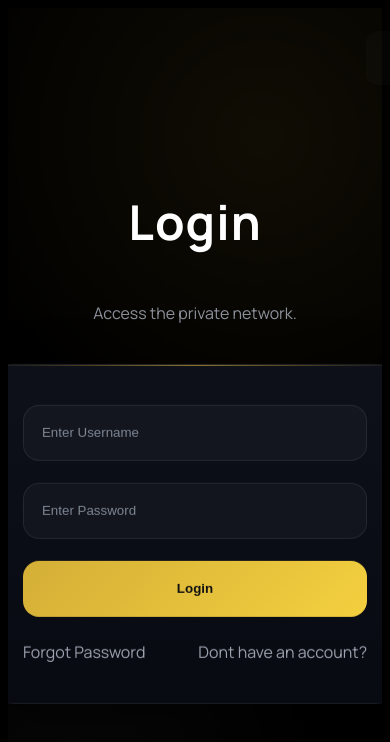
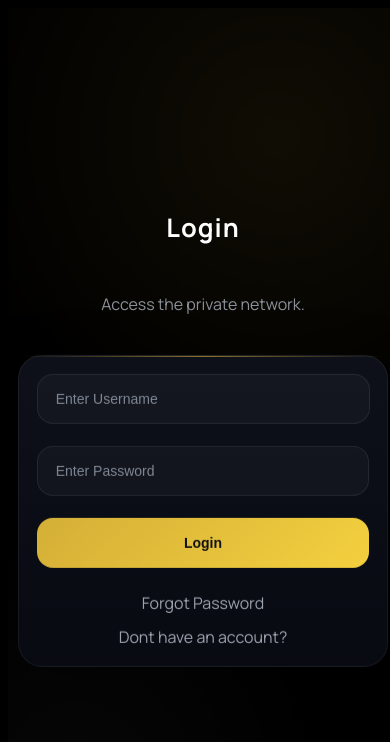
Before and after one commit to abhinav-079/birthdays, a React (Vite) app in the folder birthdays/: page / in a window 390 px wide. Shown: the top 742 px of the page. Built offline with nearby package versions, Linux system fonts and the light colour scheme.

Commit message:
made the app fully responsive

```diff
--- a/birthdays/src/Otp.module.css
+++ b/birthdays/src/Otp.module.css
@@ -1,3 +1,13 @@
+
+*{
+    box-sizing:border-box;
+}
+
+html,
+body{
+    overflow-x:hidden;
+    width:100%;
+}
 .otpForm{
     width:100%;
 
@@ -148,3 +158,39 @@
         font-size:1.3rem;
     }
 }
+
+@media (max-width: 480px){
+
+    .otpForm{
+        gap:18px;
+    }
+
+    .otpTitle{
+        font-size:1.15rem;
+    }
+
+    .otpText{
+        font-size:.85rem;
+        padding:0 10px;
+    }
+
+    .otpInputs{
+        gap:8px;
+    }
+
+    .otpInput{
+        width:44px;
+        height:44px;
+        font-size:1rem;
+        border-radius:12px;
+    }
+
+    .verifyBtn{
+        height:50px;
+        font-size:.95rem;
+    }
+
+    .resendOtp{
+        font-size:.85rem;
+    }
+}
--- a/birthdays/src/authentication/loginForm.module.css
+++ b/birthdays/src/authentication/loginForm.module.css
@@ -1,3 +1,13 @@
+
+*{
+   box-sizing:border-box;
+}
+
+html,
+body{
+   overflow-x:hidden;
+   width:100%;
+}
 .loginContainer{
    min-height:100vh;
 
@@ -523,3 +533,58 @@
        font-size:1.3rem;
    }
 }
+
+
+@media (max-width:768px){
+
+   .subtitle{
+       font-size:2rem;
+       text-align:center;
+   }
+
+   .tagline{
+       text-align:center;
+       padding:0 20px;
+   }
+
+   .loginCard{
+       width:95%;
+       padding:24px;
+       border-radius:24px;
+   }
+
+   .footer{
+       flex-direction:column;
+       align-items:center;
+   }
+
+   .alert{
+       width:90%;
+       left:50%;
+       right:auto;
+       transform:translateX(-50%);
+       text-align:center;
+   }
+}
+
+@media (max-width:480px){
+
+   .subtitle{
+       font-size:1.6rem;
+   }
+
+   .loginCard{
+       padding:18px;
+   }
+
+   .input,
+   .password{
+       height:50px;
+       font-size:14px;
+   }
+
+   .loginBtn{
+       height:50px;
+       font-size:14px;
+   }
+}
--- a/birthdays/src/authentication/signUp.module.css
+++ b/birthdays/src/authentication/signUp.module.css
@@ -1,3 +1,13 @@
+
+*{
+   box-sizing:border-box;
+}
+
+html,
+body{
+   overflow-x:hidden;
+   width:100%;
+}
 .loginContainer{
    min-height:100vh;
 
@@ -443,3 +453,63 @@
 
    transform:translateY(-2px);
 }
+
+@media (max-width:768px){
+
+   .subtitle{
+       font-size:2rem;
+       text-align:center;
+   }
+
+   .tagline{
+       text-align:center;
+       padding:0 20px;
+   }
+
+   .loginCard{
+       width:95%;
+       padding:24px;
+   }
+
+   .footer{
+       flex-direction:column;
+       align-items:center;
+   }
+
+   .alert{
+       width:90%;
+       left:50%;
+       right:auto;
+       transform:translateX(-50%);
+       text-align:center;
+   }
+}
+
+@media (max-width:480px){
+
+   .subtitle{
+       font-size:1.6rem;
+   }
+
+   .loginCard{
+       padding:18px;
+   }
+
+   .input,
+   .password,
+   .name{
+       height:50px;
+       font-size:14px;
+   }
+
+   .loginBtn{
+       height:50px;
+       font-size:14px;
+   }
+
+   .otpInput{
+       width:44px;
+       height:44px;
+       font-size:1rem;
+   }
+}
--- a/birthdays/src/pageOne.module.css
+++ b/birthdays/src/pageOne.module.css
@@ -1,3 +1,13 @@
+
+*{
+    box-sizing:border-box;
+}
+
+html,
+body{
+    overflow-x:hidden;
+    width:100%;
+}
 .page{
 
     min-height:100vh;
@@ -848,3 +858,39 @@ hr{
     display: flex;
     justify-content: space-between;
 }
+
+@media (max-width:380px){
+
+    .monthGrid{
+        padding:10px;
+    }
+
+    .monthCard{
+        padding:14px;
+    }
+
+    .formCard{
+        padding:14px;
+    }
+
+    .data{
+        padding:14px;
+    }
+
+    .goldBtn,
+    .logoutBtn{
+        font-size:13px;
+        padding:12px;
+    }
+
+    .header{
+        flex-direction:column;
+        gap:10px;
+        align-items:center;
+    }
+
+    .alert{
+        width:98%;
+        font-size:.8rem;
+    }
+}
```
